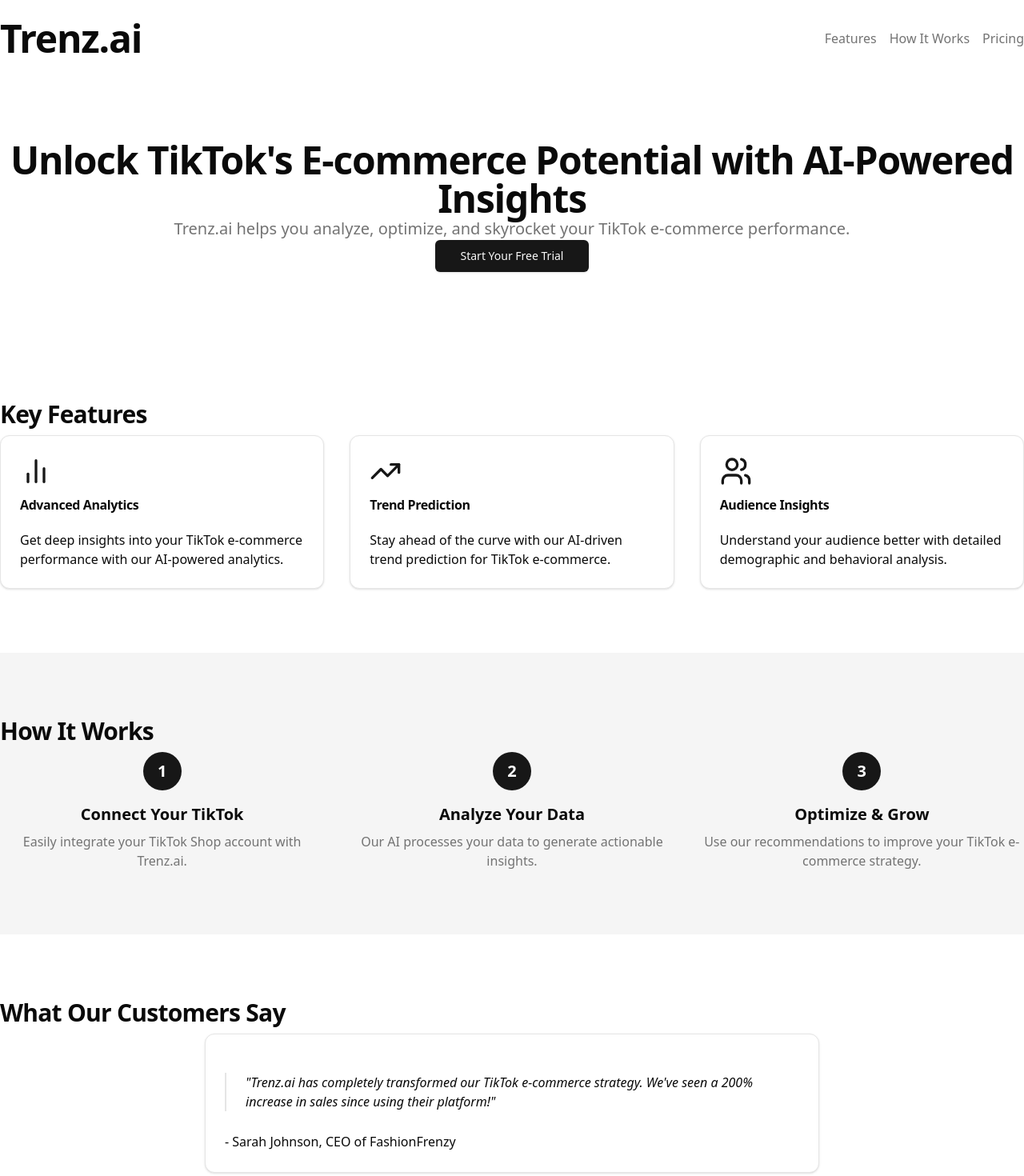
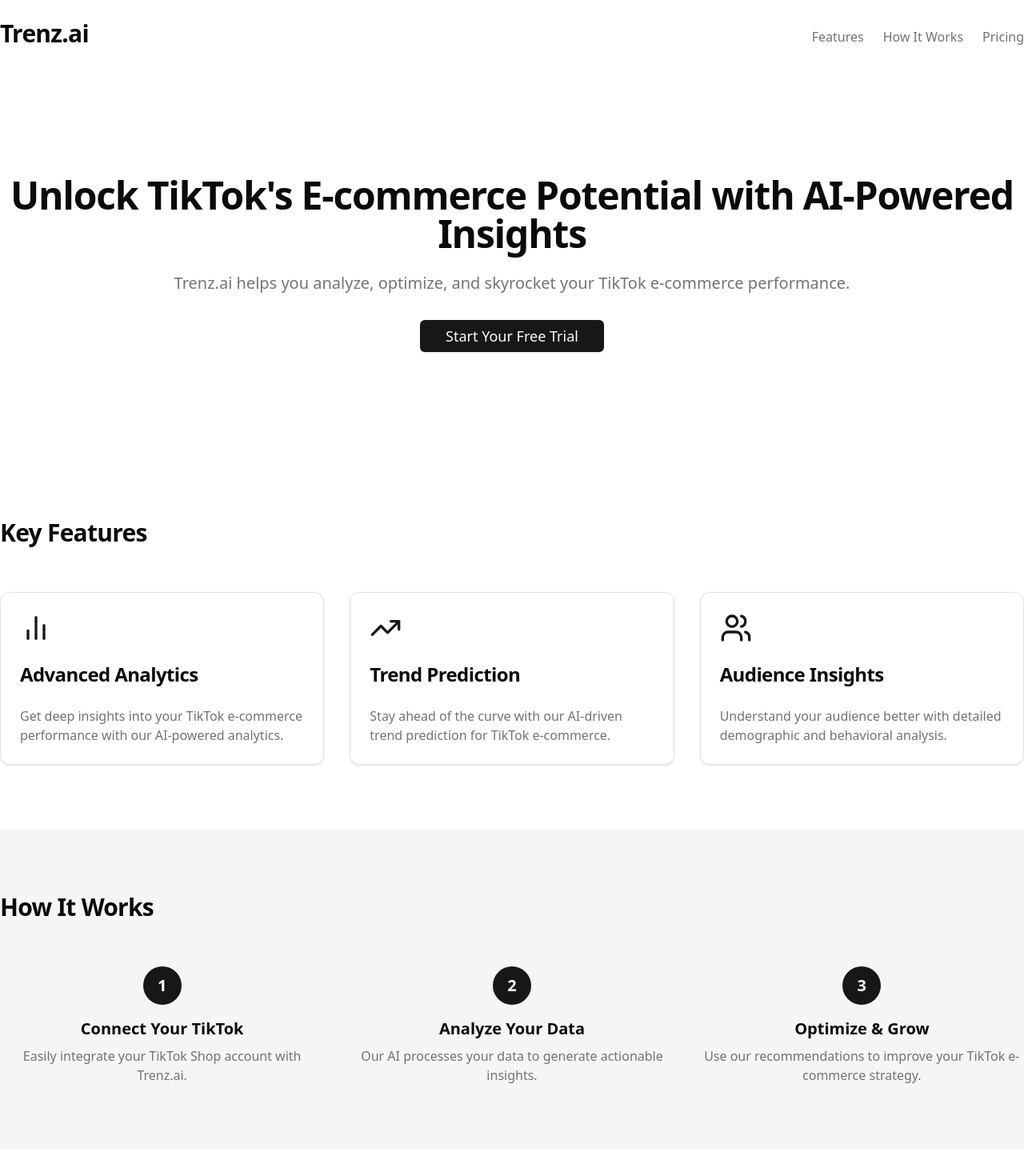
Before and after one commit to jinl0ng/nextjs-template, a Next.js app: page / in a window 1280 px wide. Shown: the top 1470 px of the page at 80% size. Built offline with nearby package versions, Linux system fonts and the light colour scheme; no server answers.

Commit message:
feat: landing page optimize

```diff
--- a/messages/en.json
+++ b/messages/en.json
@@ -1,5 +1,97 @@
 {
-  "HomePage": {
-    "title": "Hello world!"
+  "LandingPage": {
+    "title": "Trenz.ai",
+    "nav": {
+      "features": "Features",
+      "howItWorks": "How It Works",
+      "pricing": "Pricing"
+    },
+    "hero": {
+      "title": "Unlock TikTok's E-commerce Potential with AI-Powered Insights",
+      "subtitle": "Trenz.ai helps you analyze, optimize, and skyrocket your TikTok e-commerce performance.",
+      "cta": "Start Your Free Trial"
+    },
+    "features": {
+      "title": "Key Features",
+      "analytics": {
+        "title": "Advanced Analytics",
+        "description": "Get deep insights into your TikTok e-commerce performance with our AI-powered analytics."
+      },
+      "trends": {
+        "title": "Trend Prediction",
+        "description": "Stay ahead of the curve with our AI-driven trend prediction for TikTok e-commerce."
+      },
+      "audience": {
+        "title": "Audience Insights",
+        "description": "Understand your audience better with detailed demographic and behavioral analysis."
+      }
+    },
+    "howItWorks": {
+      "title": "How It Works",
+      "step1": {
+        "title": "Connect Your TikTok",
+        "description": "Easily integrate your TikTok Shop account with Trenz.ai."
+      },
+      "step2": {
+        "title": "Analyze Your Data",
+        "description": "Our AI processes your data to generate actionable insights."
+      },
+      "step3": {
+        "title": "Optimize & Grow",
+        "description": "Use our recommendations to improve your TikTok e-commerce strategy."
+      }
+    },
+    "testimonial": {
+      "title": "What Our Customers Say",
+      "quote": "Trenz.ai has completely transformed our TikTok e-commerce strategy. We've seen a 200% increase in sales since using their platform!",
+      "author": "- Sarah Johnson, CEO of FashionFrenzy"
+    },
+    "pricing": {
+      "title": "Simple, Transparent Pricing",
+      "cta": "Get Started",
+      "starter": {
+        "title": "Starter",
+        "price": "$49",
+        "period": "/month",
+        "features": [
+          "Basic analytics",
+          "Weekly reports",
+          "Up to 5,000 followers"
+        ]
+      },
+      "pro": {
+        "title": "Pro",
+        "price": "$99",
+        "period": "/month",
+        "features": [
+          "Advanced analytics",
+          "Daily reports",
+          "Up to 50,000 followers",
+          "Trend predictions"
+        ]
+      },
+      "enterprise": {
+        "title": "Enterprise",
+        "price": "Custom",
+        "period": "",
+        "features": [
+          "Full-suite analytics",
+          "Real-time reporting",
+          "Unlimited followers",
+          "Dedicated support"
+        ]
+      }
+    },
+    "footer": {
+      "company": "Trenz.ai",
+      "description": "Empowering e-commerce businesses on TikTok with AI-driven insights.",
+      "quickLinks": "Quick Links",
+      "contact": {
+        "title": "Contact Us",
+        "email": "Email: info@trenz.ai",
+        "phone": "Phone: (555) 123-4567"
+      },
+      "copyright": "© {year} Trenz.ai. All rights reserved."
+    }
   }
 }
--- a/messages/zh.json
+++ b/messages/zh.json
@@ -1,5 +1,83 @@
 {
-  "HomePage": {
-    "title": "你好，世界！"
+  "LandingPage": {
+    "title": "Trenz.ai",
+    "nav": {
+      "features": "功能",
+      "howItWorks": "工作原理",
+      "pricing": "价格"
+    },
+    "hero": {
+      "title": "通过 AI 驱动的洞察力释放 TikTok 的电商潜力",
+      "subtitle": "Trenz.ai 帮助您分析、优化并提升您的 TikTok 电商表现。",
+      "cta": "开始免费试用"
+    },
+    "features": {
+      "title": "主要功能",
+      "analytics": {
+        "title": "高级分析",
+        "description": "通过我们的 AI 驱动分析，深入了解您的 TikTok 电商表现。"
+      },
+      "trends": {
+        "title": "趋势预测",
+        "description": "利用我们的 AI 驱动趋势预测，在 TikTok 电商中保持领先。"
+      },
+      "audience": {
+        "title": "受众洞察",
+        "description": "通过详细的人口统计和行为分析，更好地了解您的受众。"
+      }
+    },
+    "howItWorks": {
+      "title": "工作原理",
+      "step1": {
+        "title": "连接您的 TikTok",
+        "description": "轻松将您的 TikTok Shop 账户与 Trenz.ai 集成。"
+      },
+      "step2": {
+        "title": "分析您的数据",
+        "description": "我们的 AI 处理您的数据以生成可操作的洞察。"
+      },
+      "step3": {
+        "title": "优化与增长",
+        "description": "使用我们的建议改进您的 TikTok 电商策略。"
+      }
+    },
+    "testimonial": {
+      "title": "客户评价",
+      "quote": "Trenz.ai 彻底改变了我们的 TikTok 电商策略。自从使用他们的平台以来，我们的销售额增长了 200%！",
+      "author": "- Sarah Johnson，FashionFrenzy 的 CEO"
+    },
+    "pricing": {
+      "title": "简单透明的价格",
+      "cta": "开始免费试用",
+      "starter": {
+        "title": "入门版",
+        "price": "¥349",
+        "period": "/月",
+        "features": ["基础分析", "每周报告", "最多 5,000 粉丝"]
+      },
+      "pro": {
+        "title": "专业版",
+        "price": "¥699",
+        "period": "/月",
+        "features": ["高级分析", "每日报告", "最多 50,000 粉丝", "趋势预测"]
+      },
+      "enterprise": {
+        "title": "企业版",
+        "price": "定制",
+        "period": "",
+        "features": ["全套分析", "实时报告", "无限粉丝", "专属支持"]
+      }
+    },
+    "footer": {
+      "company": "Trenz.ai",
+      "description": "为 TikTok 上的电商企业提供 AI 驱动的洞察力。",
+      "quickLinks": "快速链接",
+      "contact": {
+        "title": "联系我们",
+        "email": "邮箱：info@trenz.ai",
+        "phone": "电话：(555) 123-4567"
+      },
+      "copyright": "© {year} Trenz.ai. 保留所有权利。"
+    }
   }
 }
--- a/src/app/(landing)/page.tsx
+++ b/src/app/(landing)/page.tsx
@@ -1,3 +1,4 @@
+import { useTranslations } from "next-intl";
 import { Button } from "@/components/ui/button";
 import {
   Card,
@@ -20,18 +21,20 @@
 import Link from "next/link";
 
 export default function LandingPage() {
+  const t = useTranslations("LandingPage");
+
   return (
     <div className="flex min-h-screen flex-col">
       <header className="container mx-auto flex items-center justify-between py-6">
-        <H1>Trenz.ai</H1>
+        <H2>{t("title")}</H2>
         <nav>
-          <ul className="flex space-x-4">
+          <ul className="flex space-x-6">
             <li>
               <Link
                 href="#features"
                 className="text-muted-foreground hover:text-primary"
               >
-                Features
+                {t("nav.features")}
               </Link>
             </li>
             <li>
@@ -39,7 +42,7 @@
                 href="#how-it-works"
                 className="text-muted-foreground hover:text-primary"
               >
-                How It Works
+                {t("nav.howItWorks")}
               </Link>
             </li>
             <li>
@@ -47,7 +50,7 @@
                 href="#pricing"
                 className="text-muted-foreground hover:text-primary"
               >
-                Pricing
+                {t("nav.pricing")}
               </Link>
             </li>
           </ul>
@@ -55,159 +58,130 @@
       </header>
 
       <main className="flex-grow">
-        {/* Hero Section */}
-        <section className="container mx-auto py-20 text-center">
-          <H1>
-            Unlock TikTok&apos;s E-commerce Potential with AI-Powered Insights
-          </H1>
-          <Lead>
-            Trenz.ai helps you analyze, optimize, and skyrocket your TikTok
-            e-commerce performance.
-          </Lead>
-          <Button size="lg">Start Your Free Trial</Button>
+        <section className="container mx-auto py-32 text-center">
+          <H1 className="mb-6">{t("hero.title")}</H1>
+          <Lead className="mb-8">{t("hero.subtitle")}</Lead>
+          <Button size="lg" className="px-8 py-3 text-lg">
+            {t("hero.cta")}
+          </Button>
         </section>
 
-        {/* Features Section */}
         <section id="features" className="container mx-auto py-20">
-          <H2>Key Features</H2>
+          <H2 className="mb-12">{t("features.title")}</H2>
           <div className="grid grid-cols-1 gap-8 md:grid-cols-3">
             <FeatureCard
               icon={<BarChart2 className="text-primary h-10 w-10" />}
-              title="Advanced Analytics"
-              description="Get deep insights into your TikTok e-commerce performance with our AI-powered analytics."
+              title={t("features.analytics.title")}
+              description={t("features.analytics.description")}
             />
             <FeatureCard
               icon={<TrendingUp className="text-primary h-10 w-10" />}
-              title="Trend Prediction"
-              description="Stay ahead of the curve with our AI-driven trend prediction for TikTok e-commerce."
+              title={t("features.trends.title")}
+              description={t("features.trends.description")}
             />
             <FeatureCard
               icon={<Users className="text-primary h-10 w-10" />}
-              title="Audience Insights"
-              description="Understand your audience better with detailed demographic and behavioral analysis."
+              title={t("features.audience.title")}
+              description={t("features.audience.description")}
             />
           </div>
         </section>
 
-        {/* How It Works Section */}
         <section id="how-it-works" className="bg-muted py-20">
           <div className="container mx-auto">
-            <H2>How It Works</H2>
+            <H2 className="mb-12">{t("howItWorks.title")}</H2>
             <div className="grid grid-cols-1 gap-8 md:grid-cols-3">
               <Step
                 number={1}
-                title="Connect Your TikTok"
-                description="Easily integrate your TikTok Shop account with Trenz.ai."
+                title={t("howItWorks.step1.title")}
+                description={t("howItWorks.step1.description")}
               />
               <Step
                 number={2}
-                title="Analyze Your Data"
-                description="Our AI processes your data to generate actionable insights."
+                title={t("howItWorks.step2.title")}
+                description={t("howItWorks.step2.description")}
               />
               <Step
                 number={3}
-                title="Optimize & Grow"
-                description="Use our recommendations to improve your TikTok e-commerce strategy."
+                title={t("howItWorks.step3.title")}
+                description={t("howItWorks.step3.description")}
               />
             </div>
           </div>
         </section>
 
-        {/* Testimonial Section */}
         <section className="container mx-auto py-20">
-          <H2>What Our Customers Say</H2>
+          <H2 className="mb-12">{t("testimonial.title")}</H2>
           <Card className="mx-auto max-w-3xl">
             <CardContent className="pt-6">
-              <Blockquote>
-                &quot;Trenz.ai has completely transformed our TikTok e-commerce
-                strategy. We&apos;ve seen a 200% increase in sales since using
-                their platform!&quot;
-              </Blockquote>
-              <P>- Sarah Johnson, CEO of FashionFrenzy</P>
+              <Blockquote>{t("testimonial.quote")}</Blockquote>
+              <P>{t("testimonial.author")}</P>
             </CardContent>
           </Card>
         </section>
 
-        {/* Pricing Section */}
         <section id="pricing" className="bg-muted py-20">
           <div className="container mx-auto">
-            <H2>Simple, Transparent Pricing</H2>
+            <H2 className="mb-12">{t("pricing.title")}</H2>
             <div className="grid grid-cols-1 gap-8 md:grid-cols-3">
               <PricingCard
-                title="Starter"
-                price="$49"
-                period="/month"
-                features={[
-                  "Basic analytics",
-                  "Weekly reports",
-                  "Up to 5,000 followers",
-                ]}
+                title={t("pricing.starter.title")}
+                price={t("pricing.starter.price")}
+                period={t("pricing.starter.period")}
+                features={t.raw("pricing.starter.features")}
               />
               <PricingCard
-                title="Pro"
-                price="$99"
-                period="/month"
-                features={[
-                  "Advanced analytics",
-                  "Daily reports",
-                  "Up to 50,000 followers",
-                  "Trend predictions",
-                ]}
+                title={t("pricing.pro.title")}
+                price={t("pricing.pro.price")}
+                period={t("pricing.pro.period")}
+                features={t.raw("pricing.pro.features")}
                 highlighted={true}
               />
               <PricingCard
-                title="Enterprise"
-                price="Custom"
-                period=""
-                features={[
-                  "Full-suite analytics",
-                  "Real-time reporting",
-                  "Unlimited followers",
-                  "Dedicated support",
-                ]}
+                title={t("pricing.enterprise.title")}
+                price={t("pricing.enterprise.price")}
+                period={t("pricing.enterprise.period")}
+                features={t.raw("pricing.enterprise.features")}
               />
             </div>
           </div>
         </section>
       </main>
 
-      <footer className="bg-secondary text-secondary-foreground py-12">
+      <footer className="bg-secondary text-secondary-foreground py-16">
         <div className="container mx-auto grid grid-cols-1 gap-8 md:grid-cols-3">
           <div>
-            <H3>Trenz.ai</H3>
-            <P>
-              Empowering e-commerce businesses on TikTok with AI-driven
-              insights.
-            </P>
+            <H3>{t("footer.company")}</H3>
+            <P>{t("footer.description")}</P>
           </div>
           <div>
-            <H4>Quick Links</H4>
+            <H4>{t("footer.quickLinks")}</H4>
             <ul className="space-y-2">
               <li>
                 <Link href="#features" className="hover:underline">
-                  Features
+                  {t("nav.features")}
                 </Link>
               </li>
               <li>
                 <Link href="#how-it-works" className="hover:underline">
-                  How It Works
+                  {t("nav.howItWorks")}
                 </Link>
               </li>
               <li>
                 <Link href="#pricing" className="hover:underline">
-                  Pricing
+                  {t("nav.pricing")}
                 </Link>
               </li>
             </ul>
           </div>
           <div>
-            <H4>Contact Us</H4>
-            <P>Email: info@trenz.ai</P>
-            <P>Phone: (555) 123-4567</P>
+            <H4>{t("footer.contact.title")}</H4>
+            <P>{t("footer.contact.email")}</P>
+            <P>{t("footer.contact.phone")}</P>
           </div>
         </div>
         <div className="border-secondary-foreground/10 mt-8 border-t pt-8 text-center">
-          <P>&copy; 2024 Trenz.ai. All rights reserved.</P>
+          <P>{t("footer.copyright", { year: new Date().getFullYear() })}</P>
         </div>
       </footer>
     </div>
@@ -222,13 +196,13 @@
 
 function FeatureCard({ icon, title, description }: FeatureCardProps) {
   return (
-    <Card>
+    <Card className="transition-shadow duration-300 hover:shadow-lg">
       <CardHeader>
-        <div className="mb-2">{icon}</div>
-        <CardTitle>{title}</CardTitle>
+        <div className="mb-4">{icon}</div>
+        <CardTitle className="text-2xl">{title}</CardTitle>
       </CardHeader>
       <CardContent>
-        <p>{description}</p>
+        <p className="text-muted-foreground">{description}</p>
       </CardContent>
     </Card>
   );
@@ -267,6 +241,8 @@
   features,
   highlighted = false,
 }: PricingCardProps) {
+  const t = useTranslations("LandingPage");
+
   return (
     <Card className={highlighted ? "border-primary" : ""}>
       <CardHeader>
@@ -291,7 +267,7 @@
           className="w-full"
           variant={highlighted ? "default" : "outline"}
         >
-          Get Started
+          {t("pricing.cta")}
         </Button>
       </CardFooter>
     </Card>
```
Also changed, not shown: .eslintrc.json.
